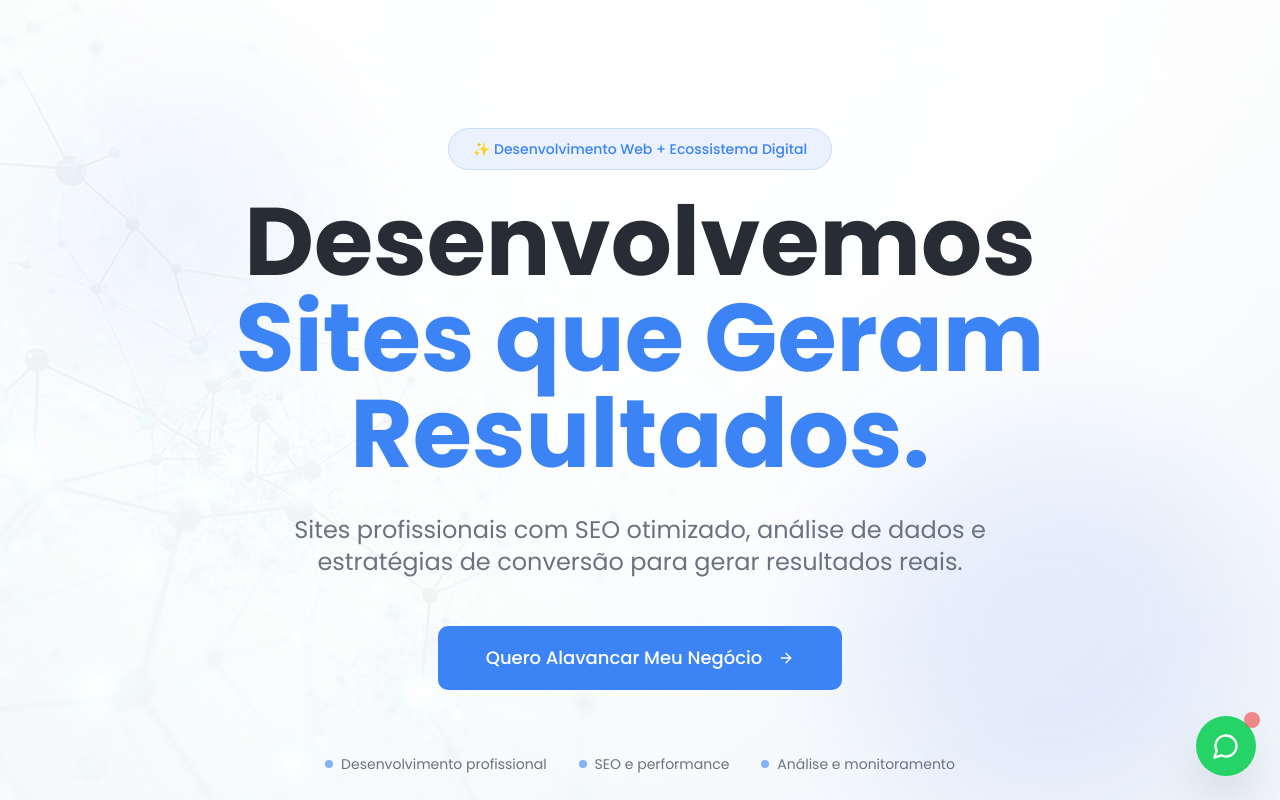
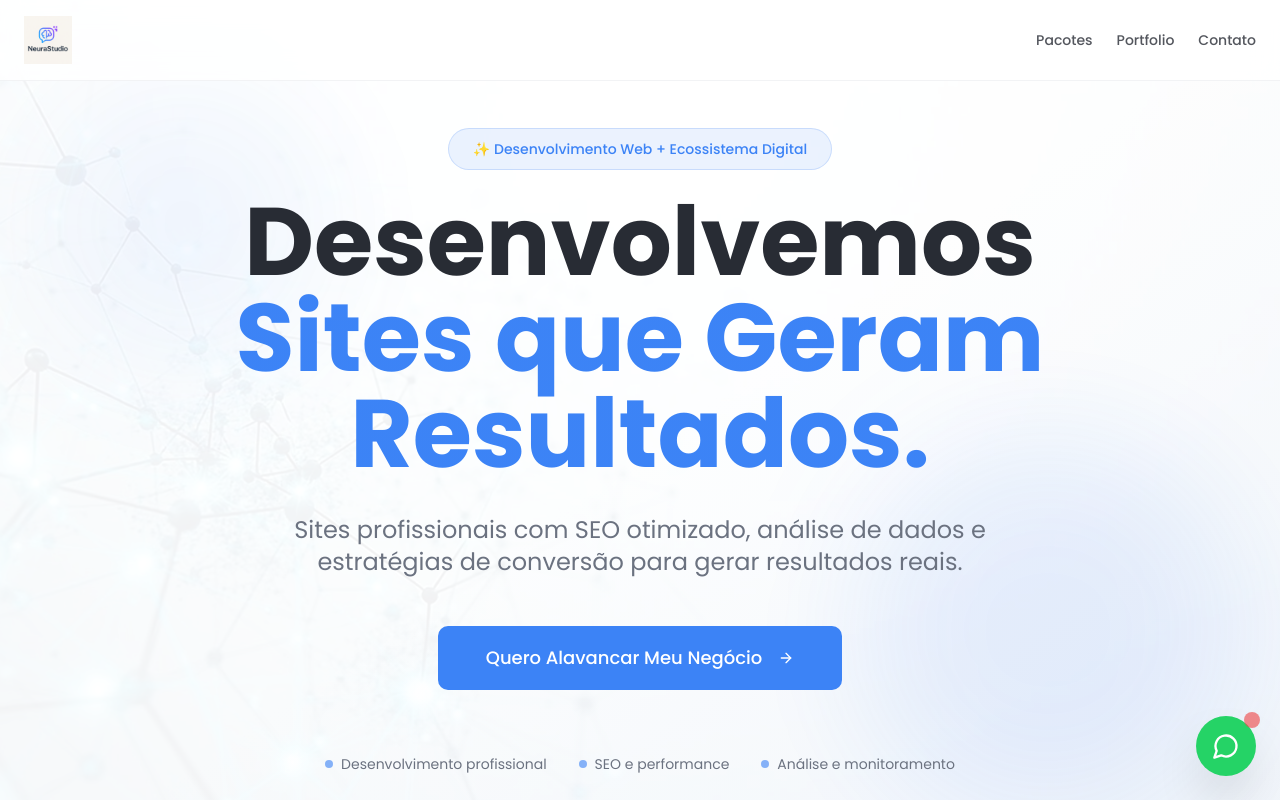
Before and after one commit to neurastudioia-oss/neura-ai-craft, a React (Vite) app: page / in a window 1280 px wide. Shown: the top 800 px of the page. Built offline with nearby package versions, Linux system fonts and the light colour scheme; the HTML template or start-up script is replaced by a standard one.

Commit message:
Add company logo

```diff
--- a/src/components/Footer.tsx
+++ b/src/components/Footer.tsx
@@ -1,5 +1,6 @@
 import { Mail, Phone, Linkedin, Instagram } from "lucide-react";
 import { useAnalytics } from "@/hooks/use-analytics";
+import logo from "@/assets/neura-studio-logo.png";
 
 const Footer = () => {
   const { trackEvent } = useAnalytics();
@@ -18,6 +19,11 @@ const Footer = () => {
         <div className="grid sm:grid-cols-1 md:grid-cols-3 gap-6 sm:gap-8 mb-6 sm:mb-8">
           {/* Logo and Description */}
           <div>
+            <img
+              src={logo}
+              alt="Neura Studio Logo"
+              className="h-12 w-auto mb-4 brightness-0 invert"
+            />
             <h3 className="text-xl sm:text-2xl font-bold mb-3 sm:mb-4">Neura Studio</h3>
             <p className="text-sm sm:text-base text-background/80 leading-relaxed">
               Websites inteligentes que geram resultados reais através da
--- /dev/null
+++ b/src/components/Header.tsx
@@ -0,0 +1,42 @@
+import logo from "@/assets/neura-studio-logo.png";
+
+const Header = () => {
+  return (
+    <header className="fixed top-0 left-0 right-0 z-50 bg-background/80 backdrop-blur-md border-b border-border/50">
+      <div className="container px-4 sm:px-6 py-4">
+        <div className="flex items-center justify-between">
+          <a href="/" className="flex items-center gap-2 hover:opacity-80 transition-opacity">
+            <img
+              src={logo}
+              alt="Neura Studio Logo"
+              className="h-10 sm:h-12 w-auto"
+            />
+          </a>
+
+          <nav className="hidden md:flex items-center gap-6">
+            <a
+              href="#packages"
+              className="text-sm font-medium text-foreground/80 hover:text-primary transition-colors"
+            >
+              Pacotes
+            </a>
+            <a
+              href="#portfolio"
+              className="text-sm font-medium text-foreground/80 hover:text-primary transition-colors"
+            >
+              Portfolio
+            </a>
+            <a
+              href="#contact"
+              className="text-sm font-medium text-foreground/80 hover:text-primary transition-colors"
+            >
+              Contato
+            </a>
+          </nav>
+        </div>
+      </div>
+    </header>
+  );
+};
+
+export default Header;
--- a/src/components/Portfolio.tsx
+++ b/src/components/Portfolio.tsx
@@ -36,7 +36,7 @@ const Portfolio = () => {
   ];
 
   return (
-    <section className="py-12 sm:py-16 md:py-20 bg-secondary/30">
+    <section id="portfolio" className="py-12 sm:py-16 md:py-20 bg-secondary/30">
       <div className="container px-4 sm:px-6">
         <div className="text-center mb-10 sm:mb-16 animate-fade-in">
           <h2 className="text-2xl sm:text-3xl md:text-4xl lg:text-5xl font-bold mb-3 sm:mb-4 px-2">
--- a/src/pages/Index.tsx
+++ b/src/pages/Index.tsx
@@ -1,3 +1,4 @@
+import Header from "@/components/Header";
 import Hero from "@/components/Hero";
 import Problem from "@/components/Problem";
 import Solution from "@/components/Solution";
@@ -11,6 +12,7 @@ import WhatsAppButton from "@/components/WhatsAppButton";
 const Index = () => {
   return (
     <main className="min-h-screen">
+      <Header />
       <Hero />
       <Problem />
       <Solution />
```
Also changed, not shown: src/assets/neura-studio-logo.png (added).
